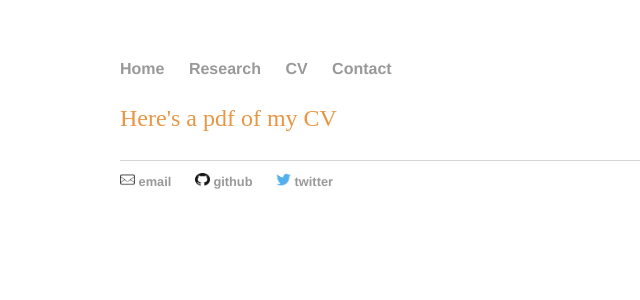
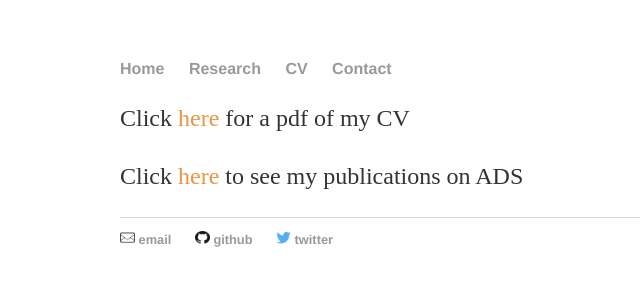
Before and after one commit to gjgilbert/gjgilbert.github.io, a Jekyll site: the page built from cv/index.html, in a window 1280 px wide. Shown: the top 300 px of the page, without its empty margins (72-712 px from the left). Built offline with Jekyll 4.4.1, drawn with Linux system fonts in a browser that asks for light colours.

Commit message:
Update index.html

```diff
--- a/cv/index.html
+++ b/cv/index.html
@@ -3,5 +3,6 @@
 title: Greg Gilbert - CV
 ---
 <div class="blurb">
-	<p><a href="Gilbert_CV.pdf" style="color:#e89643">Here's a pdf of my CV</a></p>
+	<p>Click<a href="Gilbert_CV.pdf" style="color:#e89643"> here </a>for a pdf of my CV</p>
+	<p>Click<a href="https://ui.adsabs.harvard.edu/search/q=docs(library%2FBJ8ZGBATStKvKWgW_3pLcg)&sort=date%20desc%2C%20bibcode%20desc&p_=0" style="color:#e89643"> here </a>to see my publications on ADS</p>
 </div><!-- /.blurb -->
```
